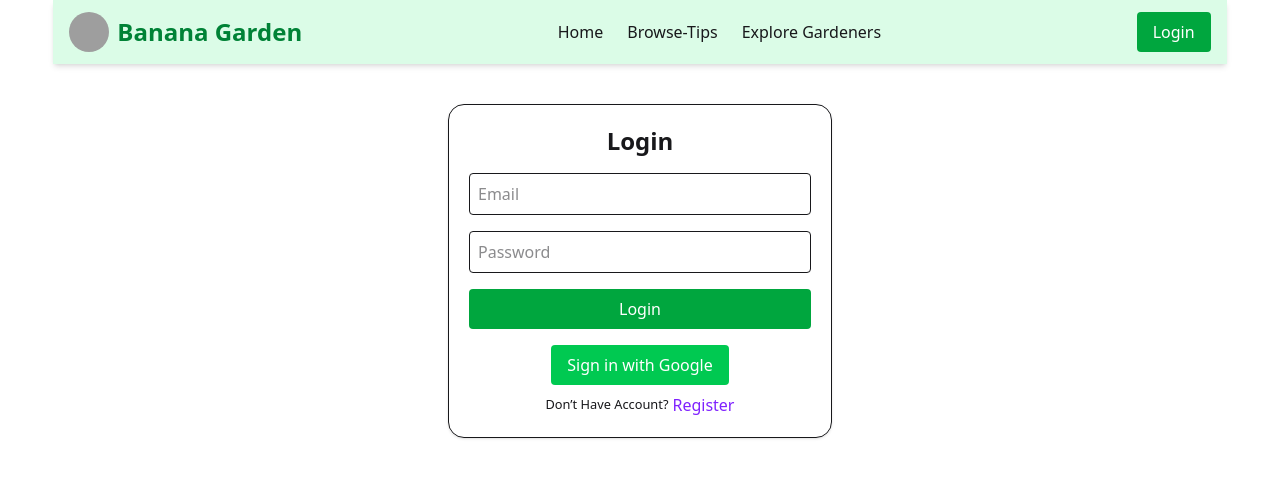
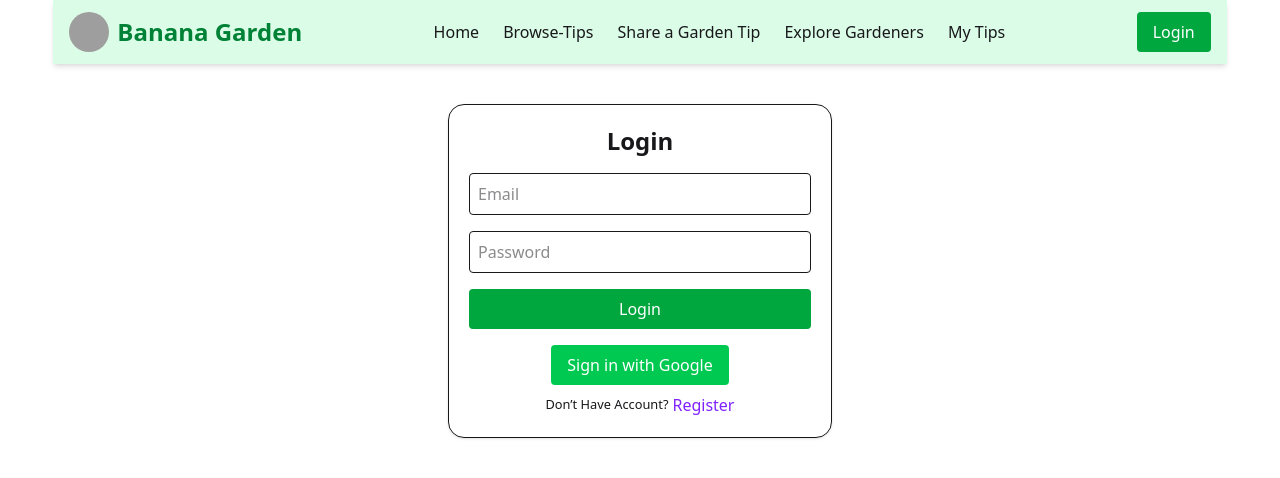
Before and after one commit to harun241/garden-client, a React (Vite) app: page /login in a window 1280 px wide. Shown: the top 478 px of the page. Built offline with nearby package versions, Linux system fonts and the light colour scheme; no server answers; grey boxes are pictures that could not be loaded.

Commit message:
login redirect on private

```diff
--- a/src/Pages/TipsDetails.jsx
+++ b/src/Pages/TipsDetails.jsx
@@ -45,54 +45,56 @@ const TipDetails = () => {
     }
   };
 
-  if (loading) return <p className="text-center py-10 text-lg">Loading...</p>;
-  if (error) return <p className="text-center text-red-600 py-10">{error}</p>;
-  if (!tip) return <p className="text-center py-10">Tip not found</p>;
+  if (loading) return <p className="text-center py-6 text-base">Loading...</p>;
+  if (error) return <p className="text-center text-red-600 py-6">{error}</p>;
+  if (!tip) return <p className="text-center py-6">Tip not found</p>;
 
   return (
-    <div className="max-w-4xl mx-auto p-6 sm:p-10 bg-white shadow-2xl rounded-xl mt-10">
-      <h1 className="text-4xl font-extrabold mb-6 text-center text-green-700">
-        {tip.title}
-      </h1>
+    <div className="max-w-4xl mx-auto p-4 sm:p-6 bg-slate-100 shadow-lg rounded-lg mt-8">
+      <h1 className="text-3xl font-bold mb-4 text-center text-green-700">{tip.title}</h1>
 
+      <div className="flex flex-col sm:flex-row gap-6">
+        {/* Left side: smaller image */}
+        <div className="sm:w-1/3 flex-shrink-0">
           <img
-        src={tip.imagesUrl || 'https://via.placeholder.com/600x300?text=No+Image'}
+            src={tip.imagesUrl || 'https://via.placeholder.com/400x250?text=No+Image'}
             alt={tip.title}
-        className="w-full h-72 sm:h-96 object-cover rounded-lg mb-6"
+            className="w-full h-auto rounded-md shadow-md object-cover"
           />
+        </div>
 
-      <div className="grid sm:grid-cols-2 gap-6 text-gray-700 text-lg">
+        {/* Right side: Details */}
+        <div className="sm:w-2/3 flex flex-col justify-between">
+          <div className="text-gray-700 text-sm sm:text-base space-y-2">
             <p><span className="font-semibold">🌿 Category:</span> {tip.category}</p>
             <p><span className="font-semibold">🪴 Plant Type:</span> {tip.plantType}</p>
             <p><span className="font-semibold">⚙️ Difficulty:</span> {tip.difficultyLevel}</p>
             <p><span className="font-semibold">🔒 Visibility:</span> {tip.isPublic ? 'Public' : 'Private'}</p>
-      </div>
 
-      <div className="mt-6">
-        <p className="text-gray-800 text-lg leading-relaxed">
+            <p className="mt-3 leading-relaxed">
               <span className="font-semibold">📝 Description:</span><br />
               {tip.description}
             </p>
+
+            <p className="mt-4 text-xs text-gray-600">
+              👤 Shared by: <span className="font-semibold">{tip.name}</span> ({tip.email})
+            </p>
+            <p className="text-xs text-gray-600">❤️ Total Likes: <span className="font-semibold">{tip.totalLiked || 0}</span></p>
           </div>
 
-      <div className="mt-6 flex flex-col sm:flex-row sm:items-center sm:justify-between text-sm text-gray-600">
-        <p><span className="font-semibold">👤 Shared by:</span> {tip.name} ({tip.email})</p>
-        <p className="mt-2 sm:mt-0">
-          <span className="font-semibold">❤️ Total Likes:</span> {tip.totalLiked || 0}
-        </p>
-      </div>
-
-      <div className="mt-8 text-center">
+          <div className="mt-4 sm:mt-6 text-left">
             <button
               onClick={handleLike}
               disabled={likeLoading}
-          className={`inline-flex items-center gap-2 px-6 py-2 rounded-full transition-all text-white text-lg font-medium shadow-md
+              className={`inline-flex items-center gap-2 px-4 py-1.5 rounded-full transition-colors text-white text-sm font-semibold shadow-md
                 ${likeLoading ? 'bg-gray-400 cursor-not-allowed' : 'bg-green-600 hover:bg-green-700 active:scale-95'}`}
             >
               👍 Like This Tip
             </button>
           </div>
         </div>
+      </div>
+    </div>
   );
 };
 
--- a/src/components/Navbar.jsx
+++ b/src/components/Navbar.jsx
@@ -1,13 +1,13 @@
 import { useState, useEffect } from "react";
 import { onAuthStateChanged, signOut } from "firebase/auth";
 import auth from "../firebase.config";
-import { Link, NavLink } from "react-router-dom";
-
+import { Link, NavLink, useNavigate } from "react-router-dom";
 
 const Navbar = () => {
   const [user, setUser] = useState(null);
   const [showLogout, setShowLogout] = useState(false);
   const [mobileMenuOpen, setMobileMenuOpen] = useState(false);
+  const navigate = useNavigate();
 
   useEffect(() => {
     const unsubscribe = onAuthStateChanged(auth, (currentUser) => {
@@ -23,9 +23,16 @@ const Navbar = () => {
     });
   };
 
+  const handlePrivateNavClick = (path) => {
+    if (!user) {
+      navigate('/login');
+    } else {
+      navigate(path);
+    }
+  };
+
   return (
     <nav className="bg-green-100 shadow-md px-4 py-3 max-w-11/12 mx-auto flex flex-wrap md:flex-nowrap justify-between items-center">
-
       <Link to="/" className="text-2xl font-bold text-green-700 flex items-center">
         <img
           className="w-10 h-10 rounded-full mr-2"
@@ -34,7 +41,6 @@ const Navbar = () => {
         />
         Banana Garden
       </Link>
-
 
       <button
         className="md:hidden text-green-700 focus:outline-none"
@@ -57,7 +63,6 @@ const Navbar = () => {
         </svg>
       </button>
 
-      {/* Menu Items */}
       <div
         className={`w-full md:w-auto flex flex-col md:flex-row gap-4 md:gap-6 mt-3 md:mt-0 ${
           mobileMenuOpen ? "block" : "hidden"
@@ -87,19 +92,18 @@ const Navbar = () => {
           Browse-Tips
         </NavLink>
 
-        {user && (
-          <NavLink
-            to="/sharedtip"
-            className={({ isActive }) =>
-              isActive
-                ? "text-green-700 underline"
-                : "hover:text-green-600"
-            }
-            onClick={() => setMobileMenuOpen(false)}
-          >
-            Share a Garden Tip
-          </NavLink>
-        )}
+        {/* Share a Garden Tip */}
+        <a
+          href="#!"
+          onClick={(e) => {
+            e.preventDefault();
+            handlePrivateNavClick('/sharedtip');
+            setMobileMenuOpen(false);
+          }}
+          className="hover:text-green-600 cursor-pointer"
+        >
+          Share a Garden Tip
+        </a>
 
         <NavLink
           to="/explore-gardeners"
@@ -113,21 +117,19 @@ const Navbar = () => {
           Explore Gardeners
         </NavLink>
 
-        {user && (
-          <NavLink
-            to="/my-tips"
-            className={({ isActive }) =>
-              isActive
-                ? "text-green-700 underline"
-                : "hover:text-green-600"
-            }
-            onClick={() => setMobileMenuOpen(false)}
-          >
-            My Tips
-          </NavLink>
-        )}
+        {/* My Tips */}
+        <a
+          href="#!"
+          onClick={(e) => {
+            e.preventDefault();
+            handlePrivateNavClick('/my-tips');
+            setMobileMenuOpen(false);
+          }}
+          className="hover:text-green-600 cursor-pointer"
+        >
+          My Tips
+        </a>
       </div>
-
 
       <div className="relative mt-3 md:mt-0">
         {!user ? (
```
Lines whose indentation alone changed are shown as unchanged.
